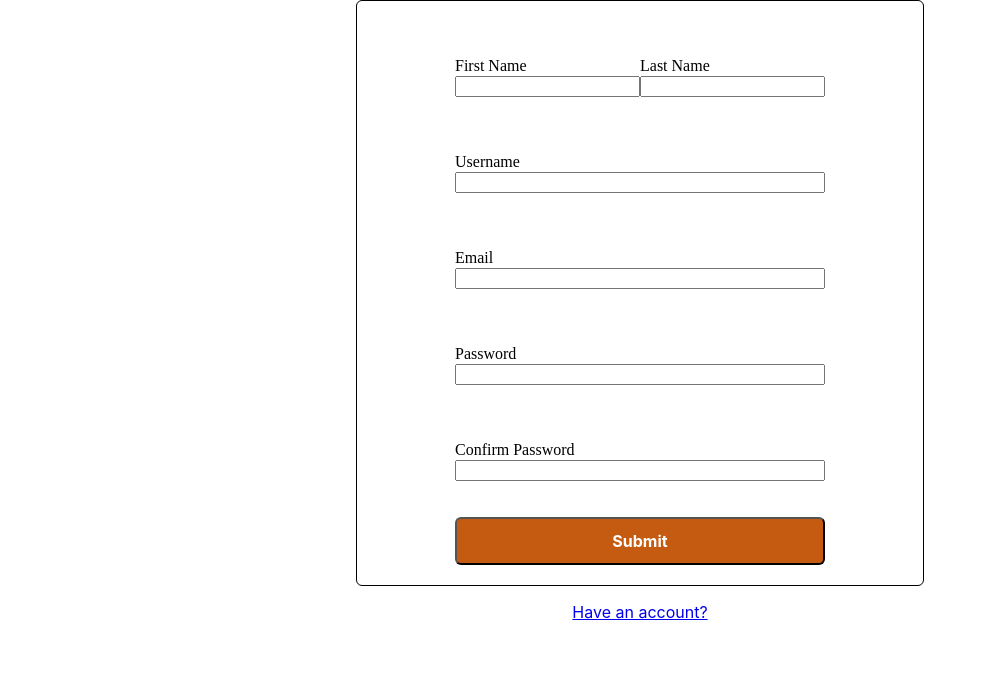
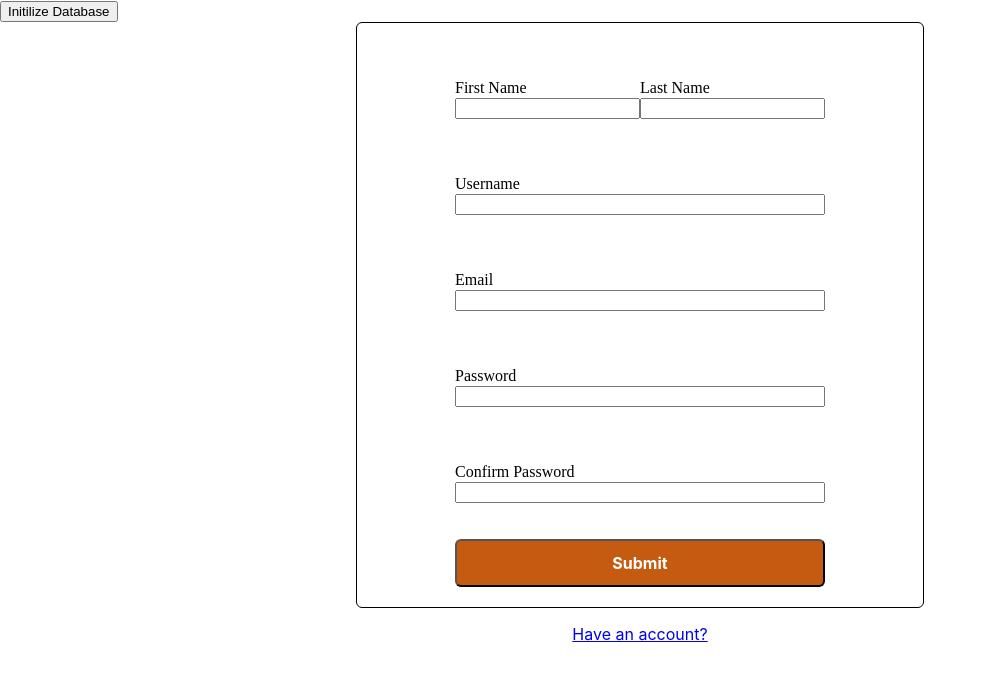
Before and after one commit to Gevork-Manukyan/comp440-client, a React (Create React App) app: page / in a window 1280 px wide. Shown: the top 680 px of the page, without its empty margins (0-987 px from the left). Built offline with nearby package versions, Linux system fonts and the light colour scheme.

Commit message:
initDB button

```diff
--- a/src/Components/App/App.js
+++ b/src/Components/App/App.js
@@ -4,11 +4,15 @@ import { BrowserRouter, Routes, Route } from 'react-router-dom';
 import LoginPage from "../Authentication/LoginPage/LoginPage"
 import Register from "../Authentication/RegisterPage/RegisterPage"
 import Home from "../Home/Home"
+import InitButton from '../InitButton/InitButton';
 
 function App() {
   return (
     <div className="App">
       <BrowserRouter>
+
+        <InitButton />
+
         <Routes>
           <Route path="/" element={<Register />} ></Route>
           <Route path="/login" element={<LoginPage />} ></Route>
--- /dev/null
+++ b/src/Components/InitButton/InitButton.js
@@ -0,0 +1,16 @@
+import { useState } from "react"
+import apiClient from "../../services/apiClient"
+import "./InitButton.css"
+
+export default function InitButton () {
+
+    const onInitilize = async () => {
+        await apiClient.initDB()
+    }
+
+    return (
+        <div className="InitButton">
+            <button onClick={onInitilize}>Initilize Database</button>
+        </div>
+    )
+}
```
Also changed, not shown: src/Components/InitButton/InitButton.css (added).
